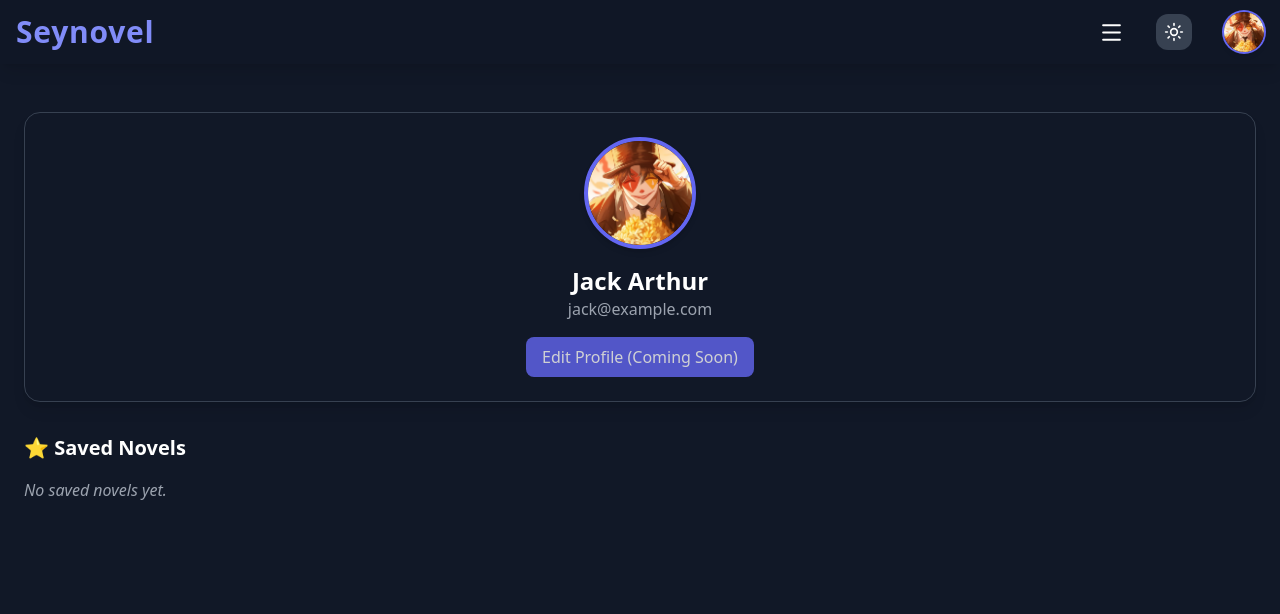
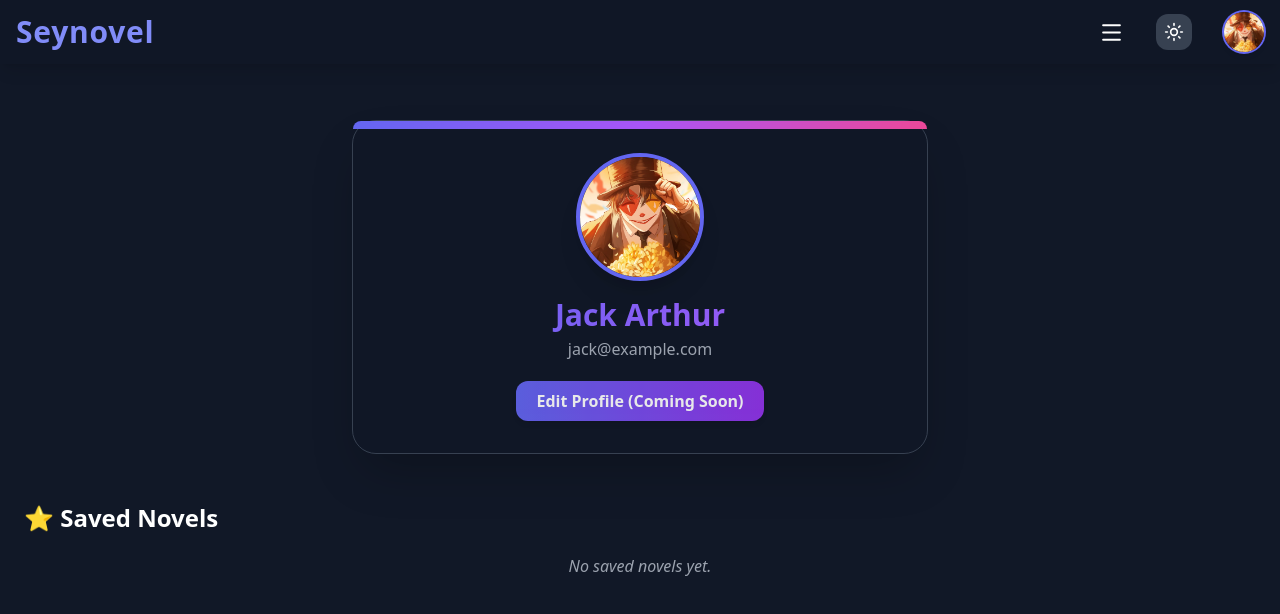
Before and after one commit to Rangsey0/novel-reading-website, a React (Create React App) app: page /profile in a window 1280 px wide. Shown: the top 614 px of the page. Built offline with nearby package versions, Linux system fonts and the light colour scheme.

Commit message:
change profile design

```diff
--- a/src/pages/Profile.jsx
+++ b/src/pages/Profile.jsx
@@ -5,7 +5,6 @@ function Profile() {
   const [savedNovels, setSavedNovels] = useState([]);
   const [loading, setLoading] = useState(true);
 
-  // Fetch profile + saved novels
   useEffect(() => {
     const loadProfile = async () => {
       try {
@@ -21,19 +20,17 @@ function Profile() {
 
     loadProfile();
 
-    // Load saved novels
     const saved = JSON.parse(localStorage.getItem("savedNovels")) || [];
     setSavedNovels(saved);
   }, []);
 
-  // Remove saved novel
   const removeNovel = (id) => {
     const updated = savedNovels.filter((n) => n.id !== id);
     setSavedNovels(updated);
     localStorage.setItem("savedNovels", JSON.stringify(updated));
   };
 
-  // 🟦 Loading skeleton
+  // ⌛ Loading Skeleton
   if (loading) {
     return (
       <div className="animate-pulse p-8 max-w-xl mx-auto">
@@ -45,32 +42,37 @@ function Profile() {
   }
 
   return (
-    <div className="container mx-auto px-4 py-8 text-black dark:text-white">
-      {/* Profile Card */}
-      <div className="bg-white dark:bg-gray-900 p-6 rounded-2xl shadow-lg border border-gray-200 dark:border-gray-700 mb-8">
-        <div className="flex flex-col items-center">
+    <div className="container mx-auto px-4 py-10 text-black dark:text-white">
+      {/* Profile Card with Gradient + Glassmorphism */}
+      <div className="relative bg-white/70 dark:bg-gray-900/60 backdrop-blur-xl border border-gray-300 dark:border-gray-700 p-8 rounded-3xl shadow-2xl max-w-xl mx-auto mb-12 text-center">
+        {/* Top Gradient Decorative Line */}
+        <div className="absolute top-0 inset-x-0 h-2 bg-gradient-to-r from-indigo-500 via-purple-500 to-pink-500 rounded-t-3xl"></div>
+
         <img
           src={profile?.profileImage}
           alt="User Profile"
-            className="w-28 h-28 rounded-full object-cover border-4 border-indigo-500 shadow-md"
+          className="w-32 h-32 rounded-full object-cover border-4 border-indigo-500 shadow-xl mx-auto"
         />
-          <h2 className="text-2xl font-bold mt-4">{profile?.userName}</h2>
-          <p className="text-gray-600 dark:text-gray-400">
+
+        <h2 className="text-3xl font-extrabold mt-4 bg-clip-text text-transparent bg-gradient-to-r from-indigo-500 to-purple-500">
+          {profile?.userName}
+        </h2>
+
+        <p className="text-gray-600 dark:text-gray-400 mt-1">
           {profile?.userEmail}
         </p>
 
         <button
           disabled
-            className="mt-4 bg-indigo-500 opacity-80 px-4 py-2 rounded-lg text-white hover:bg-indigo-600 transition-all cursor-not-allowed"
+          className="mt-5 bg-gradient-to-r from-indigo-500 to-purple-600 opacity-90 px-5 py-2 rounded-xl text-white font-semibold shadow-md hover:opacity-100 transition cursor-not-allowed"
         >
           Edit Profile (Coming Soon)
         </button>
       </div>
-      </div>
 
-      {/* Saved Novels Section */}
-      <div className="flex items-center justify-between mb-4">
-        <h3 className="text-xl font-semibold">⭐ Saved Novels</h3>
+      {/* Saved Novels Header */}
+      <div className="flex items-center justify-between mb-5">
+        <h3 className="text-2xl font-bold">⭐ Saved Novels</h3>
         {savedNovels.length > 0 && (
           <span className="text-sm text-gray-500 dark:text-gray-400">
             {savedNovels.length} saved
@@ -78,32 +80,36 @@ function Profile() {
         )}
       </div>
 
+      {/* Empty State */}
       {savedNovels.length === 0 ? (
-        <p className="text-gray-500 dark:text-gray-400 italic">
+        <p className="text-gray-500 dark:text-gray-400 italic text-center">
           No saved novels yet.
         </p>
       ) : (
-        <div className="grid grid-cols-2 sm:grid-cols-3 md:grid-cols-4 gap-4">
+        <div className="grid grid-cols-2 sm:grid-cols-3 md:grid-cols-4 gap-6">
           {savedNovels.map((novel) => (
             <div
               key={novel.id}
-              className="bg-white dark:bg-gray-900 border border-gray-300 dark:border-gray-700 rounded-xl shadow-md p-3 flex flex-col hover:shadow-lg transition"
+              className="bg-white dark:bg-gray-900 border border-gray-200 dark:border-gray-700 rounded-2xl shadow-lg overflow-hidden transform hover:scale-[1.03] hover:shadow-2xl transition duration-300"
             >
               <img
                 src={novel.cover}
                 alt={novel.title}
-                className="h-40 w-full object-cover rounded-lg"
+                className="h-44 w-full object-cover"
               />
-              <h4 className="mt-2 font-semibold text-sm line-clamp-2">
+
+              <div className="p-3">
+                <h4 className="font-semibold text-sm line-clamp-2 mb-2">
                   {novel.title}
                 </h4>
 
                 <button
                   onClick={() => removeNovel(novel.id)}
-                className="mt-3 bg-red-500 text-white text-sm py-1 rounded-lg hover:bg-red-600 transition-all"
+                  className="w-full bg-red-500 text-white text-sm py-1.5 rounded-lg hover:bg-red-600 transition"
                 >
                   Remove
                 </button>
+              </div>
             </div>
           ))}
         </div>
```
Lines whose indentation alone changed are shown as unchanged.
